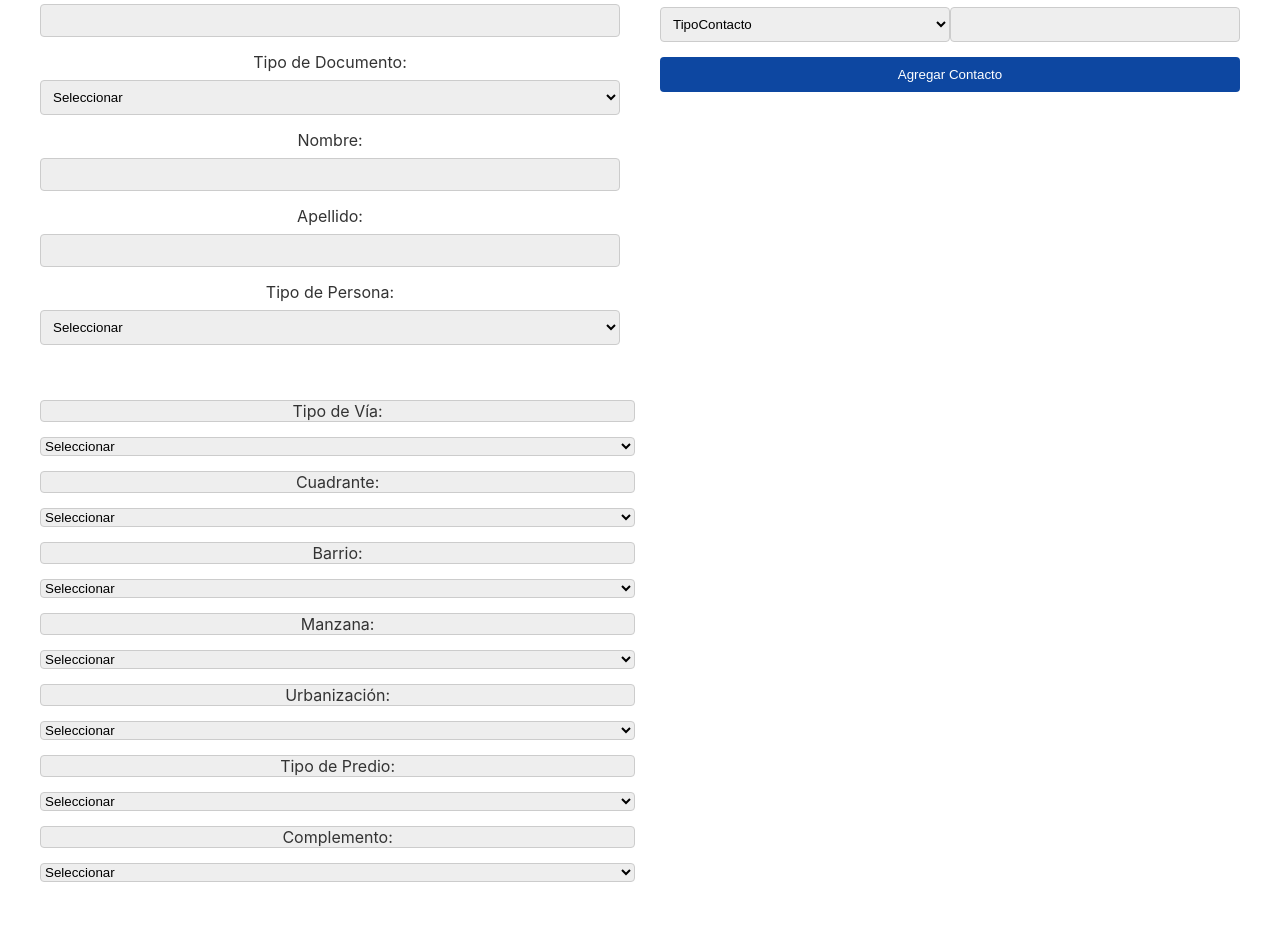
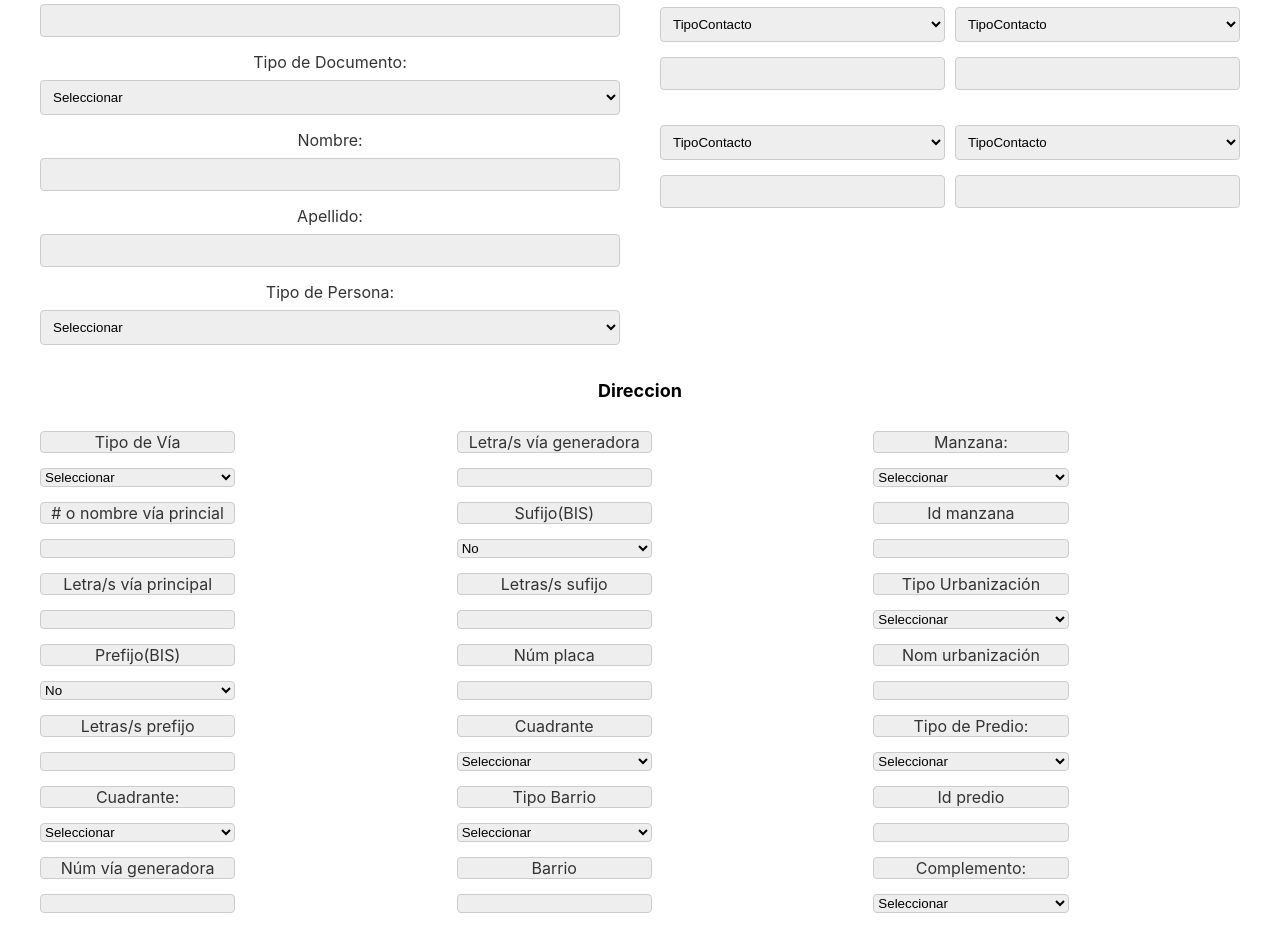
Before and after one commit to Kevin-HB18/ModuloFacturacion-Frontend, a React (Create React App) app: page /registro in a window 1280 px wide. Shown: the part 120-1072 px from the top of the page. Built offline with nearby package versions, Linux system fonts and the light colour scheme.

Commit message:
front registro

```diff
--- a/src/Registro/Registro.css
+++ b/src/Registro/Registro.css
@@ -49,10 +49,23 @@
     border-radius: 8px; /* Puntas redondas */
   }
 
-  .formulario-derecha .scroll-container {
-    max-height: 200px;
-    overflow-y: auto;
+  .contacto-container {
+    display: grid;
+    grid-template-columns: repeat(2, 1fr); /* Dos columnas */
+    gap: 10px; /* Espacio entre elementos */
+  }
+
+  .contacto-item {
     display: flex;
+    flex-direction: column;
+    justify-content: space-between;
+    margin-bottom: 10px;
+  }
+
+  .formulario-abajo2{
+    display: grid;
+    grid-template-columns: repeat(3, 1fr); /* tres columnas */
+    gap: 10px; /* Espacio entre elementos */
   }
 
   .formulario-derecha label,
@@ -73,14 +86,16 @@
   }
 
   .formulario-derecha button {
-    width: 100%;
-    padding: 10px;
+    width: 50%;
+    margin: 20px auto; /* Añado margen automático horizontalmente y 20px arriba/abajo */
+    padding: 8px;
+    font-size: 14px;
     background-color: #0d47a1;
     color: #fff;
     border: none;
     cursor: pointer;
     transition: background-color 0.3s;
-    border-radius: 4px; /* Puntas redondas para el botón */
+    border-radius: 4px;
   }
 
   .formulario-derecha button:hover {
@@ -106,6 +121,7 @@
   }
 
   .formulario-abajo label,
+  .formulario-abajo input,
   .formulario-abajo select {
     width: 100%;
     display: block;
@@ -116,17 +132,25 @@
     border-radius: 4px; /* Puntas redondas para los select */
   }
 
-  .formulario-abajo button {
-    width: 100%;
-    padding: 10px;
+
+  .direccion-titulo {
+    font-size: 18px;
+    font-weight: bold;
+    margin-bottom: 10px;
+  }
+
+  .registrar-btn {
+    width: 50%;
+    margin: 20px auto; /* Añado margen automático horizontalmente y 20px arriba/abajo */
+    padding: 8px;
+    font-size: 14px;
     background-color: #0d47a1;
     color: #fff;
     border: none;
     cursor: pointer;
     transition: background-color 0.3s;
-    border-radius: 4px; /* Puntas redondas para el botón */
+    border-radius: 4px;
   }
-
-  .formulario-abajo button:hover {
+  .registrar-btn:hover {
     background-color: #082366;
   }
--- a/src/Registro/Registro.jsx
+++ b/src/Registro/Registro.jsx
@@ -1,32 +1,42 @@
 // RegistroPersonas.js
-import React, { useState } from 'react';
-import './Registro.css';
+import React, { useState } from "react";
+import "./Registro.css";
 
 export function Registrar() {
-  const [documento, setDocumento] = useState('');
-  const [tipoDocumento, setTipoDocumento] = useState('');
-  const [nombre, setNombre] = useState('');
-  const [apellido, setApellido] = useState('');
-  const [tipoPersona, setTipoPersona] = useState('');
+  const [documento, setDocumento] = useState("");
+  const [tipoDocumento, setTipoDocumento] = useState("");
+  const [nombre, setNombre] = useState("");
+  const [apellido, setApellido] = useState("");
+  const [tipoPersona, setTipoPersona] = useState("");
 
-  const [tipoContacto, setTipoContacto] = useState('');
-  const [valorContacto, setValorContacto] = useState('');
-  const [contactos, setContactos] = useState([]);
+  const [tipoVia, setTipoVia] = useState("");
+  const [numnomviaprinc, setnumnomviaprinc] = useState("");
+  const [letrasviaprinc, setletrasviaprinc] = useState("");
+  const [prefijobis, setprefijobis] = useState("");
+  const [letrasprefijo, setletrasprefijo] = useState("");
+  const [cuadrante, setCuadrante] = useState("");
+  const [numviagen, setnumviagen] = useState("");
+  const [letrasviagen, setletrasviagen] = useState("");
+  const [sufijobis, setsufijobis] = useState("");
+  const [letrassufijo, setletrassufijo] = useState("");
+  const [complemento, setComplemento] = useState("");
+  const [barrio, setBarrio] = useState("");
+  const [manzana, setManzana] = useState("");
+  const [urbanizacion, setUrbanizacion] = useState("");
+  const [tipoPredio, setTipoPredio] = useState("");
 
-  const [tipoVia, setTipoVia] = useState('');
-  const [cuadrante, setCuadrante] = useState('');
-  const [barrio, setBarrio] = useState('');
-  const [manzana, setManzana] = useState('');
-  const [urbanizacion, setUrbanizacion] = useState('');
-  const [tipoPredio, setTipoPredio] = useState('');
-  const [complemento, setComplemento] = useState('');
 
-  const handleAgregarContacto = () => {
-    if (tipoContacto && valorContacto) {
-      setContactos([...contactos, { tipo: tipoContacto, valor: valorContacto }]);
-      setTipoContacto('');
-      setValorContacto('');
-    }
+  const [contactos, setContactos] = useState([
+    { tipo: "", valor: "" },
+    { tipo: "", valor: "" },
+    { tipo: "", valor: "" },
+    { tipo: "", valor: "" },
+  ]);
+
+  const handleContactoChange = (index, key, value) => {
+    const updatedContactos = [...contactos];
+    updatedContactos[index][key] = value;
+    setContactos(updatedContactos);
   };
 
   return (
@@ -34,10 +44,17 @@ export function Registrar() {
       <div className="formulario-arriba">
         <div className="formulario-izquierda">
           <label>Número de Documento:</label>
-                <input type="text" value={documento} onChange={(e) => setDocumento(e.target.value)} />
+          <input
+            type="text"
+            value={documento}
+            onChange={(e) => setDocumento(e.target.value)}
+          />
 
           <label>Tipo de Documento:</label>
-                <select value={tipoDocumento} onChange={(e) => setTipoDocumento(e.target.value)}>
+          <select
+            value={tipoDocumento}
+            onChange={(e) => setTipoDocumento(e.target.value)}
+          >
             <option value="">Seleccionar</option>
             <option value="CC">CC</option>
             <option value="TI">TI</option>
@@ -45,13 +62,24 @@ export function Registrar() {
           </select>
 
           <label>Nombre:</label>
-                <input type="text" value={nombre} onChange={(e) => setNombre(e.target.value)} />
+          <input
+            type="text"
+            value={nombre}
+            onChange={(e) => setNombre(e.target.value)}
+          />
 
           <label>Apellido:</label>
-                <input type="text" value={apellido} onChange={(e) => setApellido(e.target.value)} />
+          <input
+            type="text"
+            value={apellido}
+            onChange={(e) => setApellido(e.target.value)}
+          />
 
           <label>Tipo de Persona:</label>
-                <select value={tipoPersona} onChange={(e) => setTipoPersona(e.target.value)}>
+          <select
+            value={tipoPersona}
+            onChange={(e) => setTipoPersona(e.target.value)}
+          >
             <option value="">Seleccionar</option>
             <option value="cliente">Cliente</option>
             <option value="proveedor">Proveedor</option>
@@ -61,35 +89,37 @@ export function Registrar() {
         <div className="formulario-derecha">
           <div className="contacto-titulo">Contacto</div>
 
-                <div className="scroll-container">
-                <label></label>
-                <select value={tipoContacto} onChange={(e) => setTipoContacto(e.target.value)}>
+          <div className="contacto-container">
+            {contactos.map((contacto, index) => (
+              <div key={index} className="contacto-item">
+                <select
+                  value={contacto.tipo}
+                  onChange={(e) =>
+                    handleContactoChange(index, "tipo", e.target.value)
+                  }
+                >
                   <option value="">TipoContacto</option>
                   <option value="correo">Correo</option>
                   <option value="celular">Celular</option>
                 </select>
                 <input
                   type="text"
-                    value={valorContacto}
-                    onChange={(e) => setValorContacto(e.target.value)}
+                  value={contacto.valor}
+                  onChange={(e) =>
+                    handleContactoChange(index, "valor", e.target.value)
+                  }
                 />
-
-                <div className="contacto-lista">
-                    {contactos.map((contacto, index) => (
-                    <div key={index}>
-                        {contacto.tipo}: {contacto.valor}
               </div>
             ))}
           </div>
         </div>
-                <button onClick={handleAgregarContacto}>Agregar Contacto</button>
       </div>
-        </div>
+      <div className="direccion-titulo">Direccion</div>
+      <div className="formulario-abajo2">
+        <div className="formulario-abajo">
+          {/* ... (Tipo via) */}
 
-      <div className="formulario-abajo">
-        {/* ... (Otros campos de dirección) */}
-
-        <label>Tipo de Vía:</label>
+          <label>Tipo de Vía</label>
           <select value={tipoVia} onChange={(e) => setTipoVia(e.target.value)}>
             <option value="">Seleccionar</option>
             <option value="au">AU</option>
@@ -98,10 +128,32 @@ export function Registrar() {
             <option value="cl">CL</option>
           </select>
 
-        {/* ... (Otros campos de dirección) */}
+          {/* ... (Numero o nombre via princ) */}
 
+          <label># o nombre vía princial</label>
+          <input type="text" />
+          {/* ... (Letras asociadas a vía principal) */}
+
+          <label>Letra/s vía principal</label>
+          <input type="text" />
+          {/* ... (Prefijo(BIS)) */}
+
+          <label>Prefijo(BIS)</label>
+          <select value={tipoVia} onChange={(e) => setTipoVia(e.target.value)}>
+            <option value="BIS">Si</option>
+            <option value="">No</option>
+          </select>
+          {/* ... (Letras prefijo) */}
+
+          <label>Letras/s prefijo</label>
+          <input type="text" />
+
+          {/* ... (Cuadrante) */}
           <label>Cuadrante:</label>
-        <select value={cuadrante} onChange={(e) => setCuadrante(e.target.value)}>
+          <select
+            value={cuadrante}
+            onChange={(e) => setCuadrante(e.target.value)}
+          >
             <option value="">Seleccionar</option>
             <option value="norte">Norte</option>
             <option value="sur">Sur</option>
@@ -109,9 +161,45 @@ export function Registrar() {
             <option value="oeste">Oeste</option>
           </select>
 
-        {/* ... (Otros campos de dirección) */}
+          {/* ... (Numero via gen) */}
+          <label>Núm vía generadora</label>
+          <input type="text" />
+        </div>
 
-        <label>Barrio:</label>
+        <div className="formulario-abajo">
+          {/* ... (Letras via generadora) */}
+          <label>Letra/s vía generadora</label>
+          <input type="text" />
+
+          {/* ... (Sufjo(BIS)) */}
+          <label>Sufijo(BIS)</label>
+          <select value={tipoVia} onChange={(e) => setTipoVia(e.target.value)}>
+            <option value="BIS">Si</option>
+            <option value="">No</option>
+          </select>
+          {/* ... (Letras sufijo) */}
+          <label>Letras/s sufijo</label>
+          <input type="text" />
+
+          {/* ... (Num placa) */}
+          <label>Núm placa</label>
+          <input type="text" />
+
+          {/* ... (Cuadrante) */}
+          <label>Cuadrante</label>
+          <select
+            value={cuadrante}
+            onChange={(e) => setCuadrante(e.target.value)}
+          >
+            <option value="">Seleccionar</option>
+            <option value="norte">Norte</option>
+            <option value="sur">Sur</option>
+            <option value="este">Este</option>
+            <option value="oeste">Oeste</option>
+          </select>
+
+          {/* ... (Barrio(BR)) */}
+          <label>Tipo Barrio</label>
           <select value={barrio} onChange={(e) => setBarrio(e.target.value)}>
             <option value="">Seleccionar</option>
             <option value="br">BR</option>
@@ -119,8 +207,13 @@ export function Registrar() {
             <option value="m">M</option>
           </select>
 
-        {/* ... (Otros campos de dirección) */}
+          {/* ... (nom barrio) */}
+          <label>Barrio</label>
+          <input type="text" />
+        </div>
 
+        <div className="formulario-abajo">
+          {/* ... (manzana) */}
           <label>Manzana:</label>
           <select value={manzana} onChange={(e) => setManzana(e.target.value)}>
             <option value="">Seleccionar</option>
@@ -129,38 +222,56 @@ export function Registrar() {
             <option value="sector">Sector</option>
           </select>
 
-        {/* ... (Otros campos de dirección) */}
+          {/* ... (id manzana) */}
+          <label>Id manzana</label>
+          <input type="text" />
 
-        <label>Urbanización:</label>
-        <select value={urbanizacion} onChange={(e) => setUrbanizacion(e.target.value)}>
+          {/* ... (urbanización) */}
+          <label>Tipo Urbanización</label>
+          <select
+            value={urbanizacion}
+            onChange={(e) => setUrbanizacion(e.target.value)}
+          >
             <option value="">Seleccionar</option>
             <option value="BQ">BQ</option>
             <option value="CU">CU</option>
             <option value="CO">CO</option>
           </select>
 
-        {/* ... (Otros campos de dirección) */}
+          {/* ... (nom urba) */}
+          <label>Nom urbanización</label>
+          <input type="text" />
 
+          {/* ... (Tipo predio) */}
           <label>Tipo de Predio:</label>
-        <select value={tipoPredio} onChange={(e) => setTipoPredio(e.target.value)}>
+          <select
+            value={tipoPredio}
+            onChange={(e) => setTipoPredio(e.target.value)}
+          >
             <option value="">Seleccionar</option>
             <option value="AL">AL</option>
             <option value="AP">AP</option>
             <option value="BG">BG</option>
           </select>
 
-        {/* ... (Otros campos de dirección) */}
+          {/* ... (id predio) */}
+          <label>Id predio</label>
+          <input type="text" />
 
+          {/* ... (Complemento) */}
           <label>Complemento:</label>
-        <select value={complemento} onChange={(e) => setComplemento(e.target.value)}>
+          <select
+            value={complemento}
+            onChange={(e) => setComplemento(e.target.value)}
+          >
             <option value="">Seleccionar</option>
             <option value="CS">CS</option>
             <option value="CU">CU</option>
             <option value="CE">CE</option>
           </select>
-
-        {/* ... (Otros campos de dirección) */}
         </div>
+      </div>
+      <button className="registrar-btn">Registrar</button>
     </div>
   );
 }
```
Lines whose indentation alone changed are shown as unchanged.
